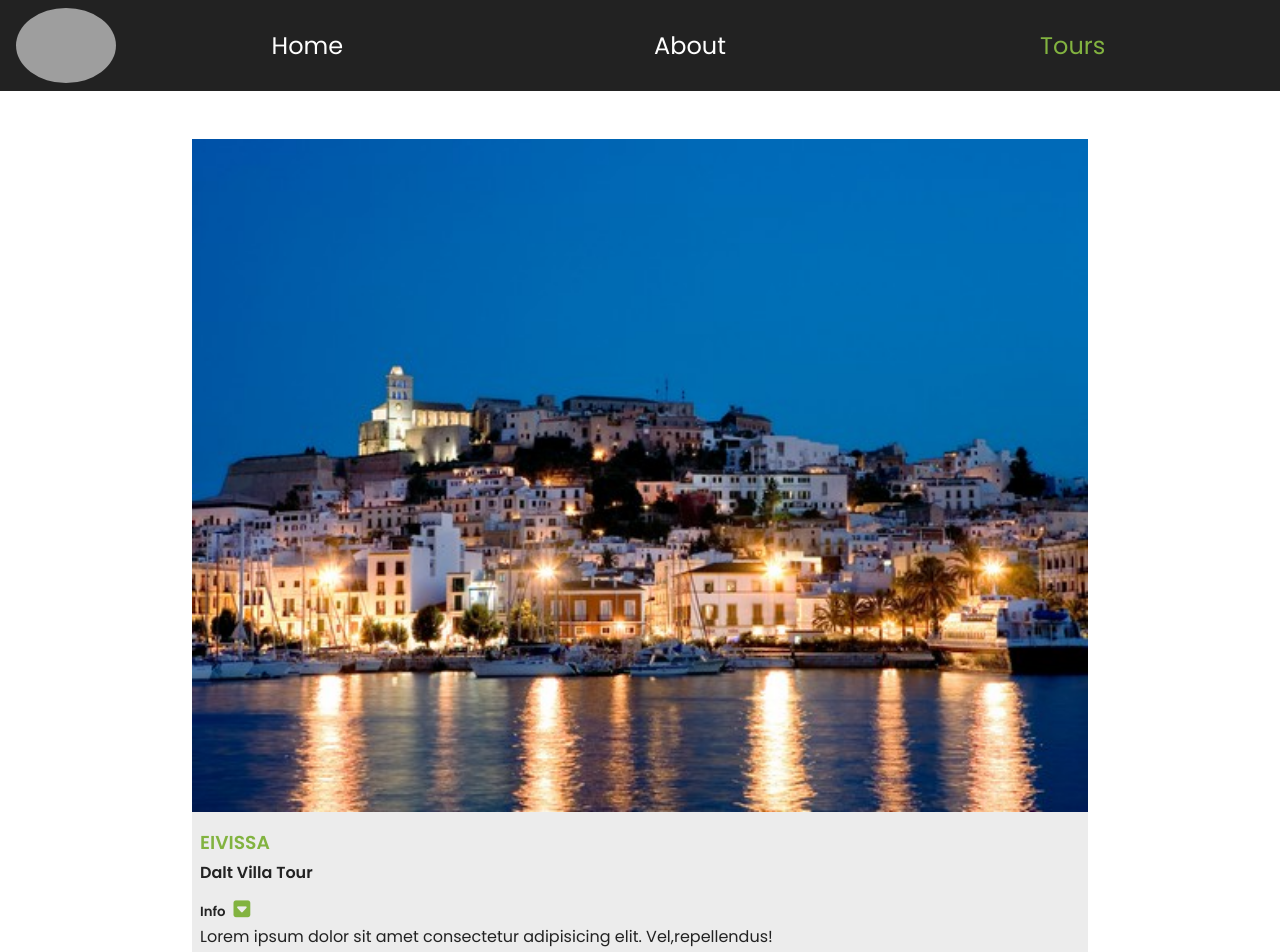
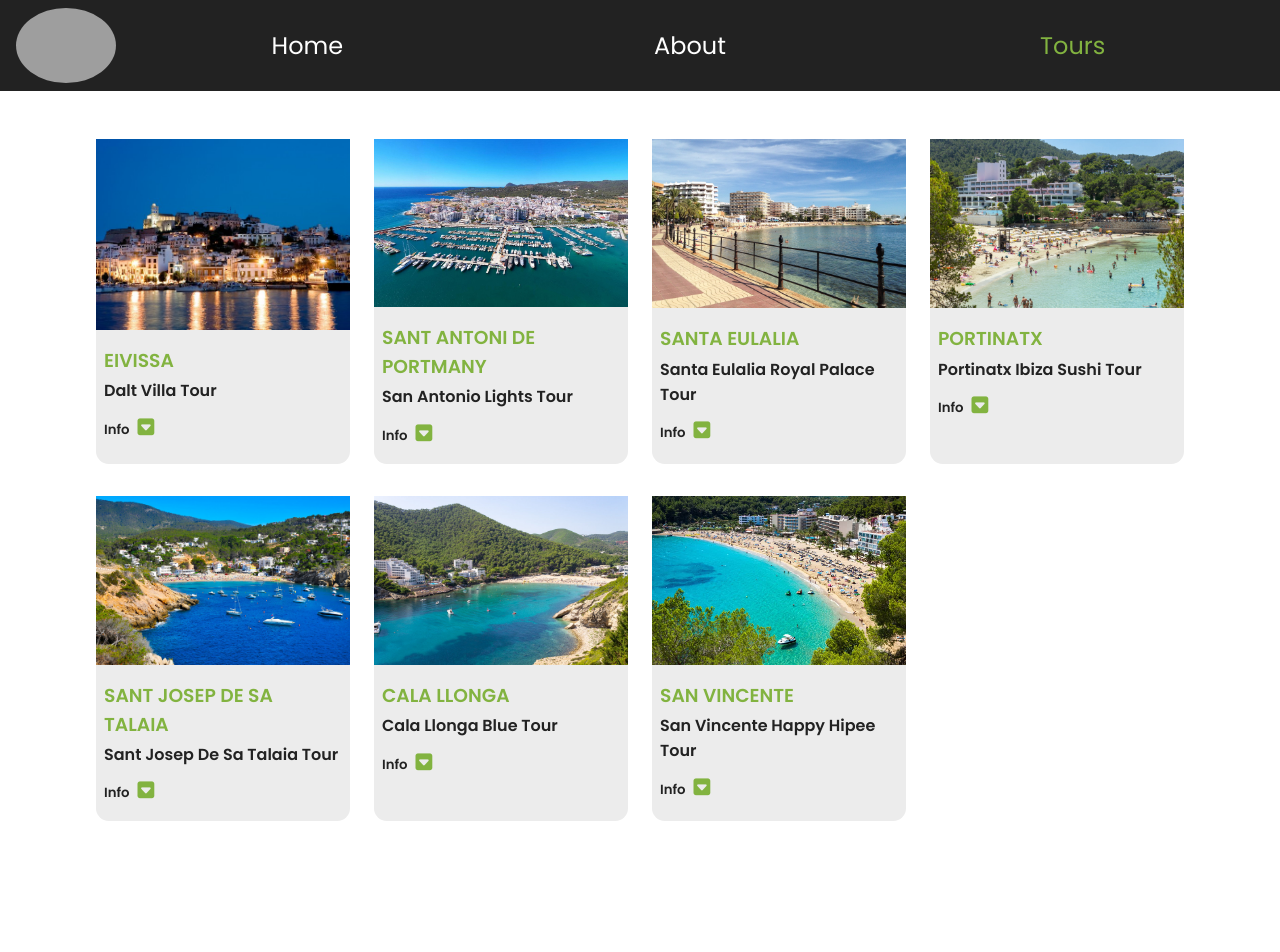
Before and after one commit to SebastianSloma/excursiones_por_la_ciudad, a React (Create React App) app: page / in a window 1280 px wide. Shown: the top 952 px of the page. After the commit the page ends 869 px from the top, so only its background shows below. Built offline with nearby package versions, Linux system fonts and the light colour scheme; grey boxes are pictures that could not be loaded; a web font is replaced by a local one.

Commit message:
show/hide info od city

```diff
--- a/src/components/Tour/Tour.js
+++ b/src/components/Tour/Tour.js
@@ -2,14 +2,28 @@ import React, { Component } from 'react';
 import './Tour.css';
 
 export default class Tour extends Component {
+	state = {
+		showInfo: false,
+	};
+	handleInfo = () => {
+		this.this.setState({
+			showInfo: !this.state.showInfo,
+		});
+	};
 	render() {
-        const {city, img, name, info} =this.props.tour
+		const { city, img, name, info } = this.props.tour;
+		const { removeTour } = this.props;
 
 		return (
 			<article className='tour'>
 				<div className='img-container'>
-					<img src={img} alt='' />
-					<span className='close-btn'>
+					<img src={img} alt={name} />
+					<span
+						className='close-btn'
+						onClick={() => {
+							removeTour(id);
+						}}
+					>
 						<i className='fas fa-window-close' />
 					</span>
 				</div>
@@ -19,11 +33,11 @@ export default class Tour extends Component {
 					<h4>{name}</h4>
 					<h5>
 						info{''}
-                        <span>
-                            <i className='fas fa-caret-square-down'/>
+						<span onClick={this.handleInfo}>
+							<i className='fas fa-caret-square-down' />
 						</span>
 					</h5>
-                    <p>{info}</p>
+					{this.state.showInfo && <p>{info}</p>}
 				</div>
 			</article>
 		);
--- a/src/components/TourList/TourList.css
+++ b/src/components/TourList/TourList.css
@@ -3,3 +3,25 @@ width: 70vw;
 margin: 0 auto;
 padding: 2rem 0;
 }
+
+@media screen and (min-width: 768px){
+    .tourlist{
+        display: grid;
+        grid-template-columns: 1fr 1fr;
+        grid-column-gap: 1.5rem;
+    }
+}
+@media screen and (min-width: 992px){
+    .tourlist{
+        width: 85vw;
+        grid-template-columns: 1fr 1fr 1fr;
+
+    }
+}
+@media screen and (min-width: 1140px){
+    .tourlist{
+
+        grid-template-columns: repeat(4, 1fr);
+
+    }
+}
--- a/src/components/TourList/index.js
+++ b/src/components/TourList/index.js
@@ -7,13 +7,22 @@ export default class TourList extends Component {
 	state = {
 		tours: tourData,
 	};
+
+    removeTour = id =>{
+        const {tours} = this.state
+        const sortedTours = tours.filter(tour => tour.id !==id)
+        this.setState({
+            tours: sortedTours
+        })
+    }
+
 	render() {
 		const { tours } = this.state;
 		return (
 			<section className='tourlist'>
 				{tours.map(tour =>{
                     return(
-                        <Tour key={tour.id} tour={tour}/>
+                        <Tour key={tour.id} tour={tour} removeTour={this.removeTour}/>
                     )
                 })}
 			</section>
--- a/src/components/tourData.js
+++ b/src/components/tourData.js
@@ -4,28 +4,28 @@ export const tourData = [
 		city: 'Eivissa',
 		img: '../image/ibiza.jpg',
 		name: 'Dalt Villa Tour',
-		info: 'Lorem ipsum dolor sit amet consectetur adipisicing elit. Vel,repellendus!',
+		info: 'Ibiza (en catalán y oficialmente Eivissa) es una isla española situada en el mar Mediterráneo y que forma junto a las de Mallorca, Menorca y Formentera y varios islotes de menor tamaño el archipiélago y comunidad autónoma de las Islas Baleares.',
 	},
 	{
 		id: 2,
 		city: 'Sant Antoni de Portmany',
 		img: '../image/san-antonio.jpg',
 		name: 'San Antonio lights tour',
-		info: 'Lorem ipsum dolor sit amet consectetur adipisicing elit. Vel,repellendus!',
+		info: 'San Antonio Abad (en catalán y oficialmente Sant Antoni de Portmany) es una parroquia y un municipio español de la isla de Ibiza, en la comunidad autónoma de Islas Baleares, España. Situado en el oeste de la isla, su territorio corresponde a parte de lo que fue el antiguo cuartón de Portmany, uno de los cuatro en que el Rey Jaime I dividió la isla en siglo xiii tras conquistarla para la Corona de Aragón en 1235.',
 	},
 	{
 		id: 3,
-		city: 'Santa Elalia',
+		city: 'Santa Eulalia',
 		img: '../image/santae.jpg',
-		name: 'Santa Elalia royal palace tour',
-		info: 'Lorem ipsum dolor sit amet consectetur adipisicing elit. Vel,repellendus!',
+		name: 'Santa Eulalia royal palace tour',
+		info: 'Santa Eulalia del Río (en ibicenco y oficialmente Santa Eulària des Riu, en catalán Santa Eulàlia del Riu) es un municipio de la comunidad autónoma de las Islas Baleares (España). Situado en la parte oriental de la isla de Ibiza. En la época musulmana la zona se llamaba Xarc.',
 	},
 	{
 		id: 4,
 		city: 'Portinatx',
 		img: '../image/portinatax.jpg',
 		name: 'portinatx ibiza sushi tour',
-		info: 'Lorem ipsum dolor sit amet consectetur adipisicing elit. Vel,repellendus!',
+		info: 'La playa Cala Portinatx está situada en San Juan Bautista, en la parte norte de la isla de Ibiza, en la Comunidad Autónoma de las Islas Baleares, España.',
 	},
 	{
 		id: 5,
@@ -39,7 +39,7 @@ export const tourData = [
 		city: 'Cala Llonga',
 		img: '../image/calalonga.jpg',
 		name: 'Cala Llonga blue tour',
-		info: 'Lorem ipsum dolor sit amet consectetur adipisicing elit. Vel,repellendus!',
+		info: 'La playa Cala Llonga está situada en Santa Eulalia del Río, en la parte oriental de la isla de Ibiza, en la Comunidad Autónoma de las Islas Baleares, España.',
 	},
 	{
 		id: 7,
```
Lines whose indentation alone changed are shown as unchanged.
